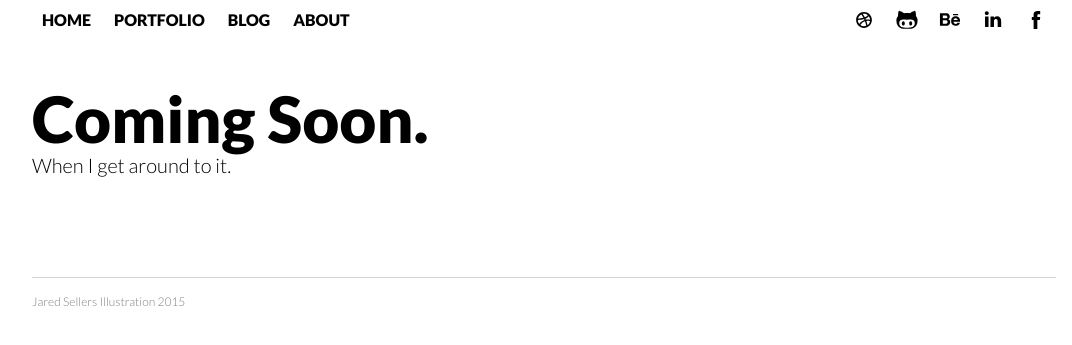
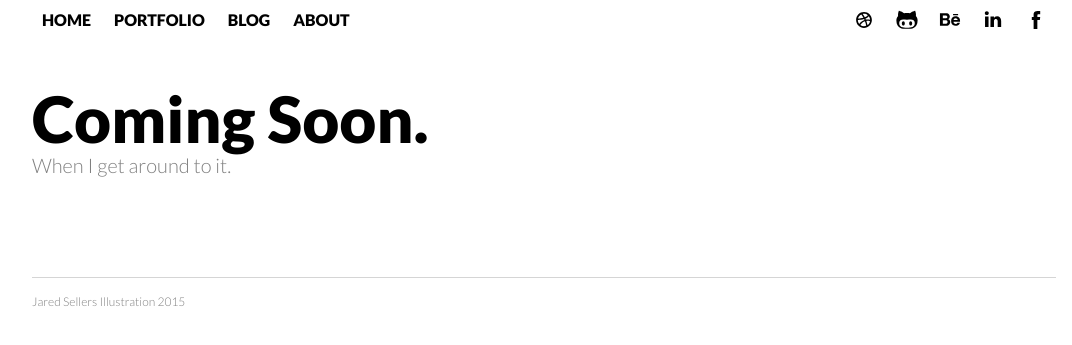
Before and after one commit to victoriadouglas/Victoriadouglas.github.io, a Jekyll site: the page built from blog/index.html, in a window 1280 px wide. Shown: the top 345 px of the page, without its empty margins (96-1168 px from the left). Built offline with Jekyll 4.4.1, drawn with Linux system fonts in a browser that asks for light colours.

Commit message:
Revert "font size changes"
This reverts commit b7e8f0dee661848558f2ba36e9eed11b4777b61d.

```diff
--- a/_sass/base/_variables.scss
+++ b/_sass/base/_variables.scss
@@ -16,7 +16,7 @@
 //Font Size Variables
 
 $font-footer:0.75em;
-$font-paragraph:1.3em;
+$font-paragraph:1em;
 $font-header:4em;
 $font-header2:1.25em;
 $font-header3:2em;
--- a/_sass/layout/_typography.scss
+++ b/_sass/layout/_typography.scss
@@ -10,7 +10,7 @@
     font-size:$font-header2;
     font-family: $font-default;
     font-weight:$light;
-    color:$text-color-dark;
+    color:$text-color-mid;
 }
 
 h3 {
```
